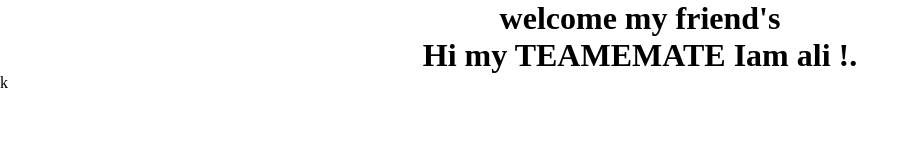
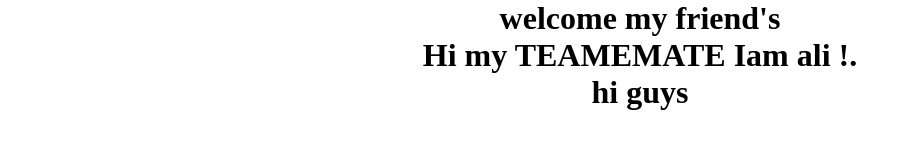
Before and after one commit to amirkazempour87/tamrin-07, a plain HTML site: page index.html in a window 1280 px wide. Shown: the whole page, without its empty margins (0-919 px from the left). Drawn offline with Linux system fonts and the light colour scheme.

Commit message:
my second tag

```diff
--- a/index.html
+++ b/index.html
@@ -9,6 +9,6 @@
 <body>
     <h1>welcome my friend's</h1>
     <h1>Hi my TEAMEMATE Iam ali !.</h1>
-    k
+    <h1>hi guys </h1>
 </body>
 </html>
```
